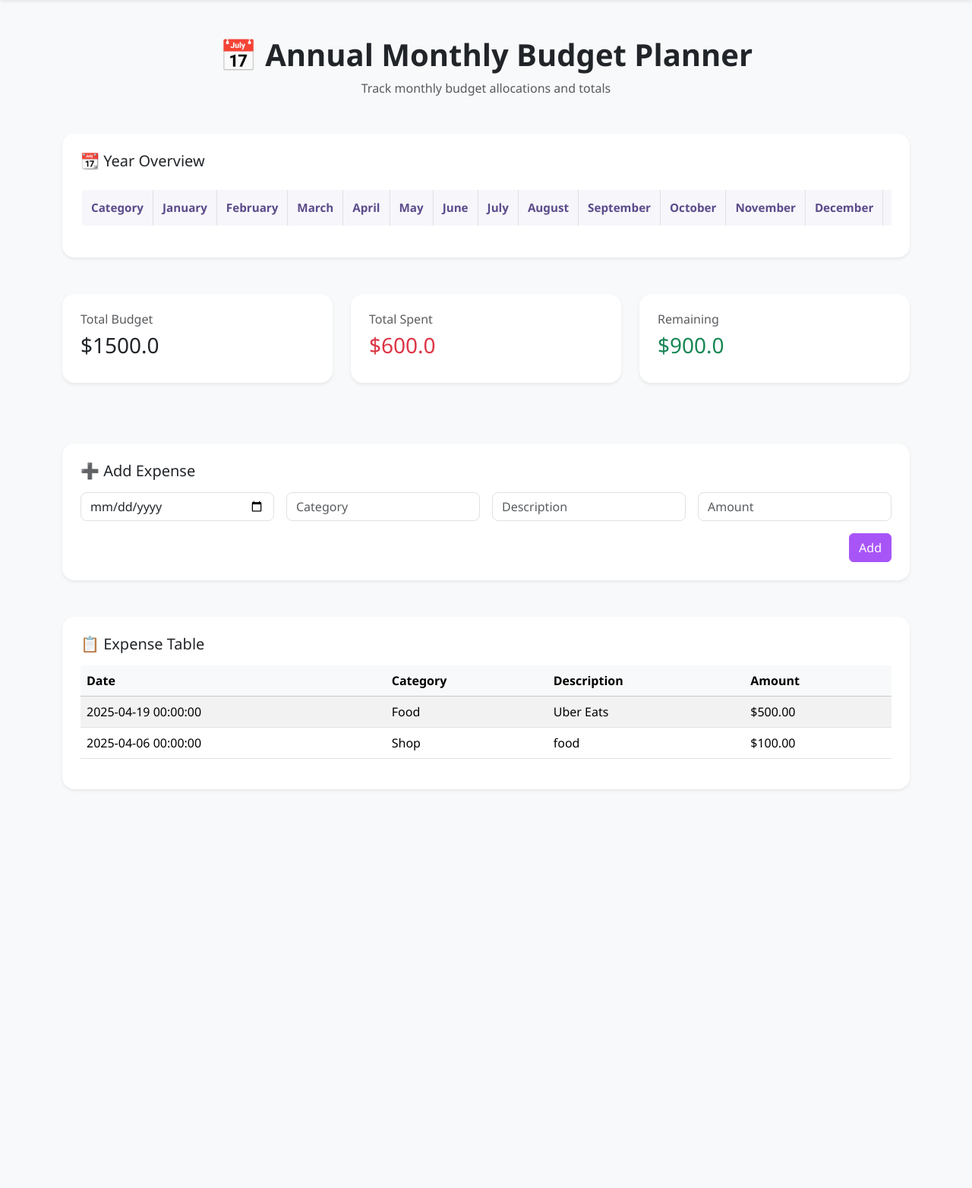
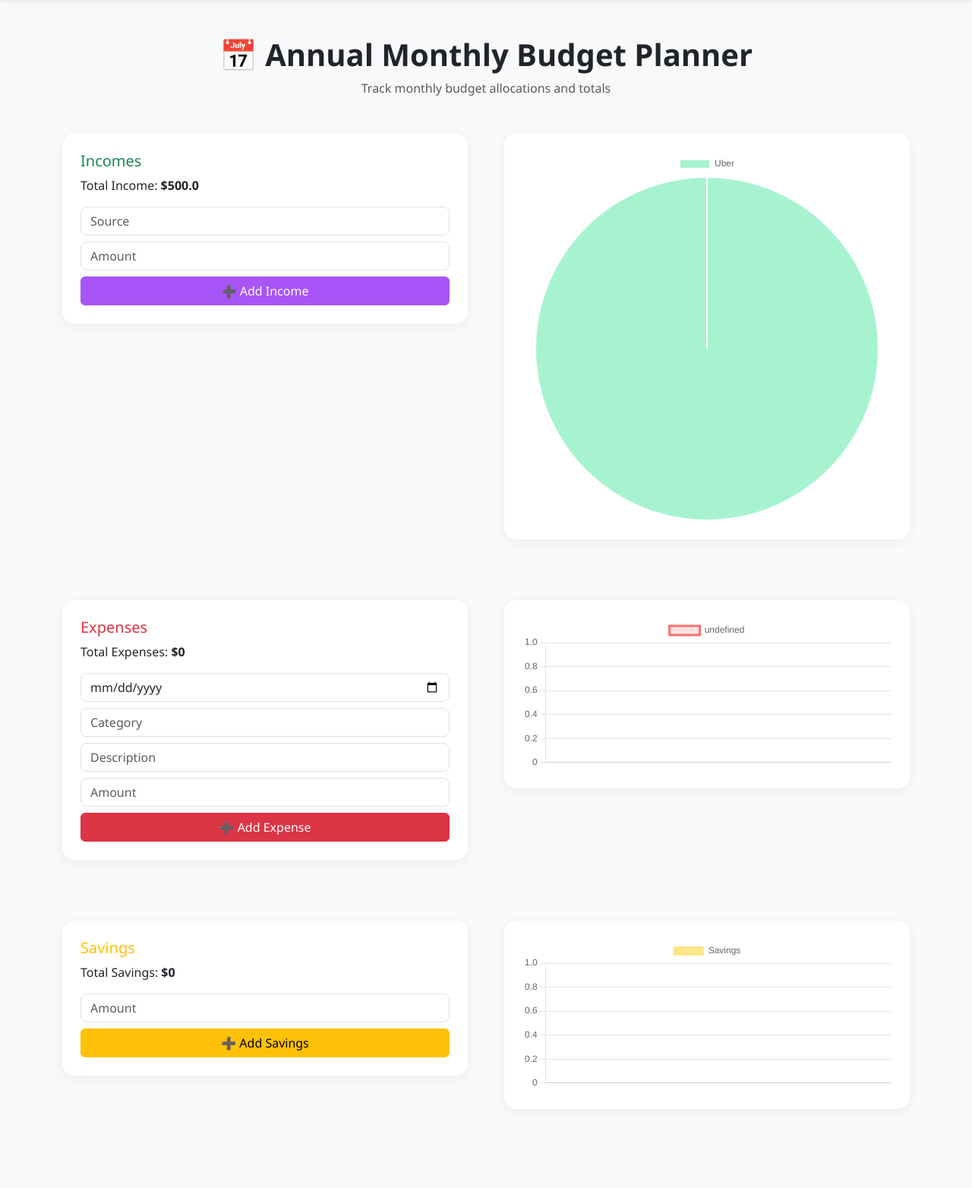
Before and after one commit to Marmitt/smart-expense-tracker, a Flask app: page / in a window 1280 px wide. Shown: the part 56-1620 px from the top of the page at 76% size. Before the commit the page ends 1096 px from the top, so only its background shows below. Run offline with Flask 3, Linux system fonts and the light colour scheme; a user stored in the database is signed in; data comes from the database, SQL or seed files in the repository; both versions use the stored data as it was after the commit; lists and menus that the app fills with data are empty.

Commit message:
Redesign dashboard layout into three horizontal sections with charts and working forms for income, expenses, and savings

```diff
--- a/app.py
+++ b/app.py
@@ -1,137 +1,138 @@
-from flask import Flask, render_template, request, redirect, session
-from dotenv import load_dotenv
+from flask import Flask, render_template, request, redirect, session, url_for
+from flask_sqlalchemy import SQLAlchemy
+from datetime import datetime
 import os
-import pandas as pd
-from datetime import datetime, timedelta
-import database
 
-load_dotenv()
 app = Flask(__name__)
-app.secret_key = os.getenv("FLASK_SECRET_KEY")
+app.secret_key = os.environ.get('SECRET_KEY', 'dev')
+app.config['SQLALCHEMY_DATABASE_URI'] = 'sqlite:///budget.db'
+app.config['SQLALCHEMY_TRACK_MODIFICATIONS'] = False
 
-@app.before_request
-def make_session_available():
-    pass
+db = SQLAlchemy(app)
 
-@app.route("/")
+# Models
+class User(db.Model):
+    id = db.Column(db.Integer, primary_key=True)
+    username = db.Column(db.String(150), unique=True, nullable=False)
+    password = db.Column(db.String(150), nullable=False)
+
+class Income(db.Model):
+    id = db.Column(db.Integer, primary_key=True)
+    user_id = db.Column(db.Integer, db.ForeignKey('user.id'), nullable=False)
+    source = db.Column(db.String(150), nullable=False)
+    amount = db.Column(db.Float, nullable=False)
+    date = db.Column(db.Date, default=datetime.utcnow)
+
+class Expense(db.Model):
+    id = db.Column(db.Integer, primary_key=True)
+    user_id = db.Column(db.Integer, db.ForeignKey('user.id'), nullable=False)
+    category = db.Column(db.String(150), nullable=False)
+    description = db.Column(db.String(255))
+    amount = db.Column(db.Float, nullable=False)
+    date = db.Column(db.Date, default=datetime.utcnow)
+
+class Saving(db.Model):
+    id = db.Column(db.Integer, primary_key=True)
+    user_id = db.Column(db.Integer, db.ForeignKey('user.id'), nullable=False)
+    amount = db.Column(db.Float, nullable=False)
+    date = db.Column(db.Date, default=datetime.utcnow)
+
+# Routes
+@app.route('/')
 def index():
-    user_id = session.get("user_id")
-    path = f"data/user_{user_id}_expenses.csv" if user_id else None
-    if user_id and path and os.path.exists(path):
-        df = pd.read_csv(path)
-    else:
-        df = pd.DataFrame(columns=["Date", "Category", "Description", "Amount"])
+    if 'user_id' not in session:
+        return redirect(url_for('login'))
 
-    if not df.empty:
-        df["Date"] = pd.to_datetime(df["Date"])
+    user_id = session['user_id']
+    incomes = Income.query.filter_by(user_id=user_id).all()
+    expenses = Expense.query.filter_by(user_id=user_id).all()
+    savings = Saving.query.filter_by(user_id=user_id).all()
 
-    filter_type = request.args.get("filter", "all")
-    now = datetime.now()
+    income_labels = [i.source for i in incomes]
+    income_data = [i.amount for i in incomes]
 
-    if not df.empty:
-        if filter_type == "month":
-            df = df[df["Date"].dt.month == now.month]
-        elif filter_type == "week":
-            start = now - timedelta(days=now.weekday())
-            end = start + timedelta(days=6)
-            df = df[(df["Date"] >= start) & (df["Date"] <= end)]
-        elif filter_type == "fortnight":
-            start = now - timedelta(days=13)
-            df = df[df["Date"] >= start]
+    expense_labels = [e.category for e in expenses]
+    expense_data = [e.amount for e in expenses]
 
-    total = df["Amount"].sum() if not df.empty else 0
-    grouped = df.groupby("Category")["Amount"].sum() if not df.empty else pd.Series()
-    chart_labels = grouped.index.tolist()
-    chart_data = grouped.values.tolist()
+    savings_labels = [s.date.strftime('%b') for s in savings]
+    savings_data = [s.amount for s in savings]
 
-    budget = database.get_user_budget(user_id) if user_id else None
-    remaining = round(budget - total, 2) if budget is not None else None
+    total_income = sum(income_data)
+    total_expenses = sum(expense_data)
 
     return render_template(
-        "index.html",
-        expenses=df.to_dict(orient="records"),
-        total=total,
-        grouped=grouped,
-        chart_labels=chart_labels,
-        chart_data=chart_data,
-        selected_filter=filter_type,
-        budget=budget,
-        remaining=remaining
+        'index.html',
+        income_labels=income_labels,
+        income_data=income_data,
+        expense_labels=expense_labels,
+        expense_data=expense_data,
+        savings_labels=savings_labels,
+        savings_data=savings_data,
+        budget=total_income,
+        total=total_expenses,
+        remaining=total_income - total_expenses,
+        planner_data=[],
+        expenses=expenses
     )
 
-@app.route("/set_budget", methods=["POST"])
-def set_budget():
-    user_id = session.get("user_id")
-    if not user_id:
-        return redirect("/login")
+@app.route('/login', methods=['GET', 'POST'])
+def login():
+    if request.method == 'POST':
+        user = User.query.filter_by(username=request.form['username'], password=request.form['password']).first()
+        if user:
+            session['user_id'] = user.id
+            return redirect(url_for('index'))
+    return render_template('login.html')
 
-    try:
-        new_budget = float(request.form["budget"])
-        database.update_user_budget(user_id, new_budget)
-    except ValueError:
-        pass
+@app.route('/register', methods=['GET', 'POST'])
+def register():
+    if request.method == 'POST':
+        if not User.query.filter_by(username=request.form['username']).first():
+            user = User(username=request.form['username'], password=request.form['password'])
+            db.session.add(user)
+            db.session.commit()
+            return redirect(url_for('login'))
+    return render_template('register.html')
 
-    return redirect("/")
+@app.route('/logout')
+def logout():
+    session.pop('user_id', None)
+    return redirect(url_for('login'))
 
-@app.route("/add", methods=["POST"])
-def add():
-    user_id = session.get("user_id")
-    if not user_id:
-        return redirect("/login")
+@app.route('/add_income', methods=['POST'])
+def add_income():
+    if 'user_id' not in session:
+        return redirect(url_for('login'))
+    source = request.form['source']
+    amount = float(request.form['amount'])
+    db.session.add(Income(user_id=session['user_id'], source=source, amount=amount))
+    db.session.commit()
+    return redirect(url_for('index'))
 
-    new = {
-        "Date": request.form["date"],
-        "Category": request.form["category"],
-        "Description": request.form["description"],
-        "Amount": float(request.form["amount"])
-    }
-    path = f"data/user_{user_id}_expenses.csv"
-    df = pd.read_csv(path) if os.path.exists(path) else pd.DataFrame(columns=["Date", "Category", "Description", "Amount"])
-    df = pd.concat([df, pd.DataFrame([new])], ignore_index=True)
-    df.to_csv(path, index=False)
-    return redirect("/")
+@app.route('/add', methods=['POST'])
+def add_expense():
+    if 'user_id' not in session:
+        return redirect(url_for('login'))
+    db.session.add(Expense(
+        user_id=session['user_id'],
+        date=datetime.strptime(request.form['date'], '%Y-%m-%d'),
+        category=request.form['category'],
+        description=request.form['description'],
+        amount=float(request.form['amount'])
+    ))
+    db.session.commit()
+    return redirect(url_for('index'))
 
-@app.route("/upload", methods=["POST"])
-def upload():
-    user_id = session.get("user_id")
-    if not user_id:
-        return redirect("/login")
+@app.route('/add_savings', methods=['POST'])
+def add_savings():
+    if 'user_id' not in session:
+        return redirect(url_for('login'))
+    db.session.add(Saving(user_id=session['user_id'], amount=float(request.form['amount'])))
+    db.session.commit()
+    return redirect(url_for('index'))
 
-    file = request.files["file"]
-    path = f"data/user_{user_id}_expenses.csv"
-    if file and file.filename.endswith(".csv"):
-        new_df = pd.read_csv(file)
-        current_df = pd.read_csv(path) if os.path.exists(path) else pd.DataFrame(columns=["Date", "Category", "Description", "Amount"])
-        combined = pd.concat([current_df, new_df], ignore_index=True)
-        combined.to_csv(path, index=False)
-    return redirect("/")
-
-@app.route("/register", methods=["GET", "POST"])
-def register():
-    if request.method == "POST":
-        username = request.form["username"]
-        password = request.form["password"]
-        if database.create_user(username, password):
-            return redirect("/login")
-        return "Username already taken"
-    return render_template("register.html")
-
-@app.route("/login", methods=["GET", "POST"])
-def login():
-    if request.method == "POST":
-        username = request.form["username"]
-        password = request.form["password"]
-        user_id = database.validate_user(username, password)
-        if user_id:
-            session["user_id"] = user_id
-            return redirect("/")
-        return "Invalid credentials"
-    return render_template("login.html")
-
-@app.route("/logout")
-def logout():
-    session.clear()
-    return redirect("/")
-
-if __name__ == "__main__":
+# Startup
+if __name__ == '__main__':
+    with app.app_context():
+        db.create_all()
     app.run(debug=True)
--- a/data/user_1_expenses.csv
+++ /dev/null
@@ -1,3 +0,0 @@
-Date,Category,Description,Amount
-2025-04-19,Food,Uber Eats,500.0
-2025-04-06,Shop,food ,100.0
--- a/templates/index.html
+++ b/templates/index.html
@@ -6,6 +6,7 @@
   <meta name="viewport" content="width=device-width, initial-scale=1" />
   <link href="https://cdn.jsdelivr.net/npm/bootstrap@5.3.2/dist/css/bootstrap.min.css" rel="stylesheet">
   <link rel="stylesheet" href="{{ url_for('static', filename='css/style.css') }}">
+  <script src="https://cdn.jsdelivr.net/npm/chart.js"></script>
 </head>
 <body class="bg-light">
   <!-- Navigation -->
@@ -24,122 +25,112 @@
   </nav>
 
   <div class="container py-4">
-    <!-- Header -->
     <div class="text-center mb-5">
       <h1 class="fw-bold text-purple">📅 Annual Monthly Budget Planner</h1>
       <p class="text-muted">Track monthly budget allocations and totals</p>
     </div>
 
-    <!-- Monthly Planner Table -->
-    <div class="card p-4 shadow-sm mb-5">
-      <h5 class="text-purple mb-4">📆 Year Overview</h5>
-      <div class="table-responsive">
-        <table class="table monthly-budget-table">
-          <thead class="table-light">
-            <tr>
-              <th>Category</th>
-              <th>January</th>
-              <th>February</th>
-              <th>March</th>
-              <th>April</th>
-              <th>May</th>
-              <th>June</th>
-              <th>July</th>
-              <th>August</th>
-              <th>September</th>
-              <th>October</th>
-              <th>November</th>
-              <th>December</th>
-              <th>Total</th>
-            </tr>
-          </thead>
-          <tbody>
-            {% for item in planner_data %}
-            <tr>
-              <td class="text-start">{{ item.category }}</td>
-              {% for month in item.months %}
-              <td>${{ month }}</td>
-              {% endfor %}
-              <td class="fw-bold">${{ item.total }}</td>
-            </tr>
-            {% endfor %}
-          </tbody>
-        </table>
-      </div>
-    </div>
-
-    <!-- Budget Summary Section -->
-    <div class="row g-4 mb-5">
-      <div class="col-md-4">
-        <div class="card p-4 shadow-sm">
-          <h6 class="text-muted">Total Budget</h6>
-          <h3 class="text-purple">${{ budget }}</h3>
+    <!-- INCOME SECTION -->
+    <div class="row align-items-start mb-5 gx-5">
+      <div class="col-md-6">
+        <div class="card p-4 h-100">
+          <h5 class="text-success">Incomes</h5>
+          <p>Total Income: <strong>${{ budget }}</strong></p>
+          <form method="POST" action="/add_income" class="d-flex flex-column gap-2">
+            <input type="text" name="source" class="form-control" placeholder="Source" required>
+            <input type="number" name="amount" step="0.01" class="form-control" placeholder="Amount" required>
+            <button type="submit" class="btn btn-success w-100">➕ Add Income</button>
+          </form>
         </div>
       </div>
-      <div class="col-md-4">
-        <div class="card p-4 shadow-sm">
-          <h6 class="text-muted">Total Spent</h6>
-          <h3 class="text-danger">${{ total }}</h3>
-        </div>
-      </div>
-      <div class="col-md-4">
-        <div class="card p-4 shadow-sm">
-          <h6 class="text-muted">Remaining</h6>
-          <h3 class="text-success">${{ remaining }}</h3>
+      <div class="col-md-6">
+        <div class="card p-4 h-100">
+          <canvas id="incomeChart" height="200"></canvas>
         </div>
       </div>
     </div>
 
-    {% if session.get("user_id") %}
-    <!-- Add Expense Form -->
-    <div class="card p-4 shadow-sm mb-5">
-      <h5 class="text-purple mb-3">➕ Add Expense</h5>
-      <form method="POST" action="/add" class="row g-3">
-        <div class="col-md-3">
-          <input type="date" name="date" class="form-control" required>
+    <!-- EXPENSE SECTION -->
+    <div class="row align-items-start mb-5 gx-5">
+      <div class="col-md-6">
+        <div class="card p-4 h-100">
+          <h5 class="text-danger">Expenses</h5>
+          <p>Total Expenses: <strong>${{ total }}</strong></p>
+          <form method="POST" action="/add" class="d-flex flex-column gap-2">
+            <input type="date" name="date" class="form-control" required>
+            <input type="text" name="category" class="form-control" placeholder="Category" required>
+            <input type="text" name="description" class="form-control" placeholder="Description" required>
+            <input type="number" step="0.01" name="amount" class="form-control" placeholder="Amount" required>
+            <button type="submit" class="btn btn-danger w-100">➕ Add Expense</button>
+          </form>
         </div>
-        <div class="col-md-3">
-          <input type="text" name="category" class="form-control" placeholder="Category" required>
+      </div>
+      <div class="col-md-6">
+        <div class="card p-4 h-100">
+          <canvas id="expenseAreaChart" height="200"></canvas>
         </div>
-        <div class="col-md-3">
-          <input type="text" name="description" class="form-control" placeholder="Description" required>
+      </div>
+    </div>
+
+    <!-- SAVINGS SECTION -->
+    <div class="row align-items-start mb-5 gx-5">
+      <div class="col-md-6">
+        <div class="card p-4 h-100">
+          <h5 class="text-warning">Savings</h5>
+          <p>Total Savings: <strong>${{ savings_data | sum }}</strong></p>
+          <form method="POST" action="/add_savings" class="d-flex flex-column gap-2">
+            <input type="number" step="0.01" name="amount" class="form-control" placeholder="Amount" required>
+            <button type="submit" class="btn btn-warning w-100">➕ Add Savings</button>
+          </form>
         </div>
-        <div class="col-md-3">
-          <input type="number" name="amount" step="0.01" class="form-control" placeholder="Amount" required>
+      </div>
+      <div class="col-md-6">
+        <div class="card p-4 h-100">
+          <canvas id="savingsChart" height="200"></canvas>
         </div>
-        <div class="col-12 text-end">
-          <button class="btn btn-primary">Add</button>
-        </div>
-      </form>
-    </div>
-    {% endif %}
-
-    <!-- Expense Table -->
-    <div class="card p-4 shadow-sm">
-      <h5 class="text-purple mb-3">📋 Expense Table</h5>
-      <div class="table-responsive">
-        <table class="table table-striped align-middle">
-          <thead class="table-light">
-            <tr>
-              <th>Date</th>
-              <th>Category</th>
-              <th>Description</th>
-              <th>Amount</th>
-            </tr>
-          </thead>
-          <tbody>
-            {% for exp in expenses %}
-            <tr>
-              <td>{{ exp.Date }}</td>
-              <td>{{ exp.Category }}</td>
-              <td>{{ exp.Description }}</td>
-              <td>${{ "%.2f"|format(exp.Amount) }}</td>
-            </tr>
-            {% endfor %}
-          </tbody>
-        </table>
       </div>
     </div>
   </div>
+
+  <!-- Chart Scripts -->
+  <script>
+    new Chart(document.getElementById('incomeChart'), {
+      type: 'pie',
+      data: {
+        labels: {{ income_labels | tojson }},
+        datasets: [{
+          data: {{ income_data | tojson }},
+          backgroundColor: ['#a7f3d0', '#6ee7b7', '#34d399']
+        }]
+      }
+    });
+
+    new Chart(document.getElementById('expenseAreaChart'), {
+      type: 'line',
+      data: {
+        labels: {{ expense_labels | tojson }},
+        datasets: [{
+          data: {{ expense_data | tojson }},
+          fill: true,
+          backgroundColor: 'rgba(248, 113, 113, 0.2)',
+          borderColor: '#f87171'
+        }]
+      },
+      options: {scales: {y: {beginAtZero: true}}}
+    });
+
+    new Chart(document.getElementById('savingsChart'), {
+      type: 'bar',
+      data: {
+        labels: {{ savings_labels | tojson }},
+        datasets: [{
+          label: 'Savings',
+          data: {{ savings_data | tojson }},
+          backgroundColor: '#fde68a'
+        }]
+      },
+      options: {scales: {y: {beginAtZero: true}}}
+    });
+  </script>
 </body>
 </html>
```
Also changed, not shown: database.py (deleted, +0 -39 lines), schema.sql (deleted, +0 -8 lines), instance/budget.db (added).
